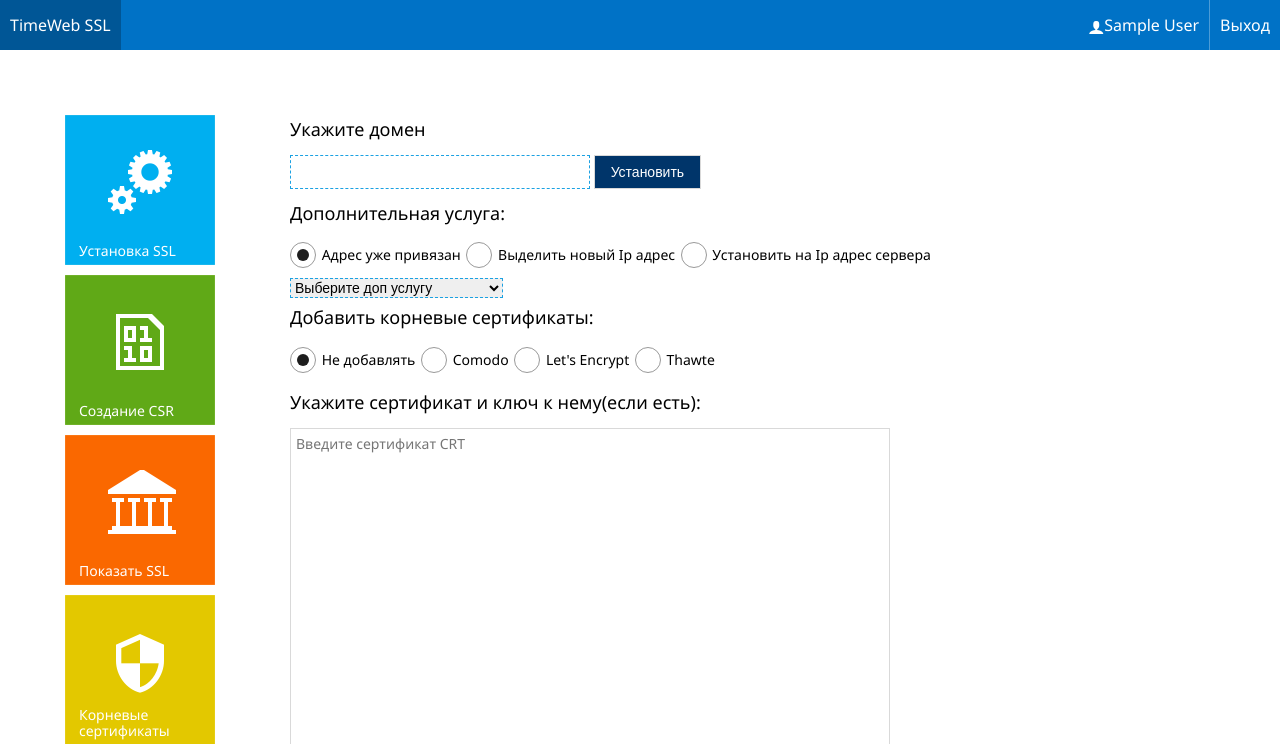
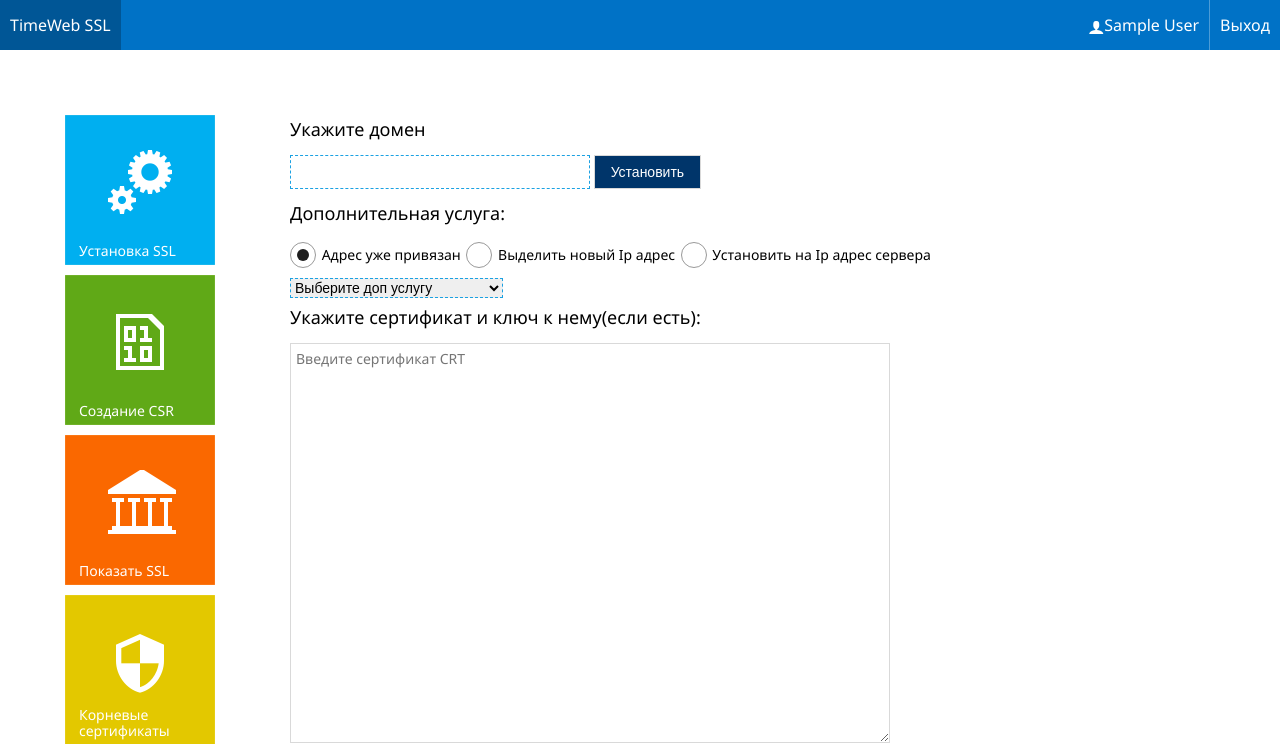
Before and after one commit to agn1/sslweb, a Django app: page / in a window 1280 px wide. Shown: the top 744 px of the page. Run offline with Django 3.2, Linux system fonts and the light colour scheme; the visitor is signed in with stand-in values (Sample User, id 1).

Commit message:
auto add root ca

```diff
--- a/templates/index.html
+++ b/templates/index.html
@@ -91,27 +91,6 @@
                     <option value="59">Wildcard Comodo</option>
         </select>
         </br>
-          <h4>Добавить корневые сертификаты:</h4>
-          <label class="input-control radio">
-              <input type="radio" name="root_certs" value="" checked>
-              <span class="check"></span>
-              <span class="caption">Не добавлять</span>
-          </label>
-          <label class="input-control radio">
-              <input type="radio" name="root_certs" value="comodo.crt">
-              <span class="check"></span>
-              <span class="caption">Comodo</span>
-          </label>
-          <label class="input-control radio">
-              <input type="radio" name="root_certs" value="letsencrypt.crt">
-              <span class="check"></span>
-              <span class="caption">Let's Encrypt</span>
-          </label>
-          <label class="input-control radio">
-              <input type="radio" name="root_certs" value="thawte.crt">
-              <span class="check"></span>
-              <span class="caption">Thawte</span>
-          </label>
           <h4>Укажите сертификат и ключ к нему(если есть):</h4>
           <div style="width:600px;height:400px"  class="input-control textarea" data-role="input" data-text-auto-resize="false">
               <textarea name='crt' placeholder="Введите сертификат CRT"></textarea>
```
Also changed, not shown: web/forms.py (+3 -4 lines), web/sslmanager.py (+9 -5 lines), 3 other files.
